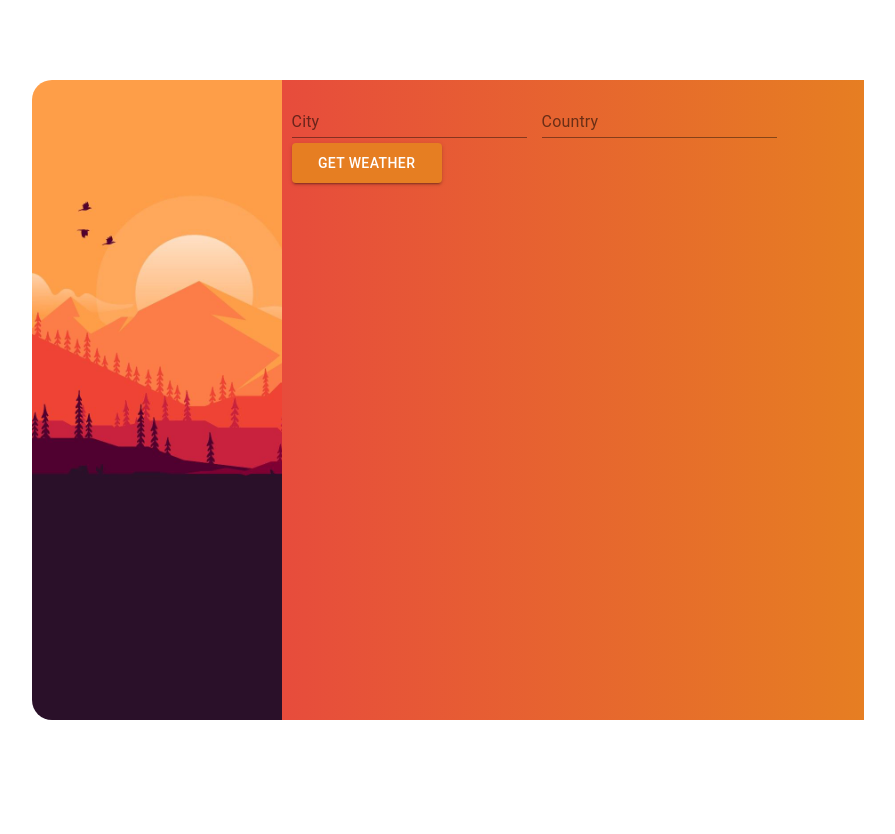
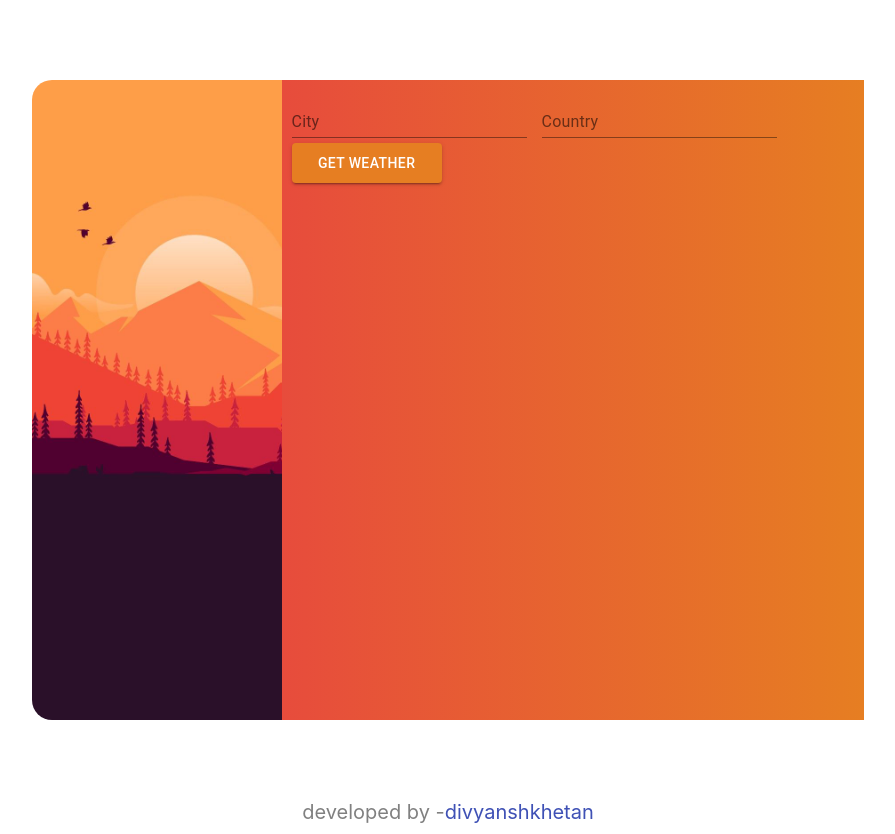
Before and after one commit to divyanshkhetan/weatherApp, a React (Create React App) app: page / in a window 1280 px wide. Shown: the whole page, without its empty margins (192-1087 px from the left). Before the commit the page ends 800 px from the top, so only its background shows below. Built offline with nearby package versions, Linux system fonts and the light colour scheme.

Commit message:
added developer link and prevented overflow

```diff
--- a/public/index.html
+++ b/public/index.html
@@ -25,6 +25,12 @@
       Learn how to configure a non-root public URL by running `npm run build`.
     -->
     <title>Weather App</title>
+    <style>
+        body{
+          margin: 0px;
+          overflow: hidden;
+        }
+    </style>
   </head>
   <body>
     <noscript>You need to enable JavaScript to run this app.</noscript>
--- a/src/App.js
+++ b/src/App.js
@@ -1,11 +1,12 @@
 import Weather from "./components/weather";
-
+import Developer from "./components/developer";
 
 
 function App() {
   return (
     <div className="App">
       <Weather/>
+      <Developer />
     </div>
   );
 }
--- /dev/null
+++ b/src/components/developer.jsx
@@ -0,0 +1,24 @@
+import { Box, makeStyles, Typography } from "@material-ui/core"
+import Link from '@material-ui/core/Link';
+
+const useStyles = makeStyles({
+    dev:{
+        marginBottom: 10,
+        display:'flex',
+        width: '100vw',
+        justifyContent: 'center',
+        fontSize: '20px',
+        color: 'grey'
+    }
+});
+
+const Developer = () => {
+    const classes = useStyles();
+    return (
+        <Box className={classes.dev}>developed by - <Link href="https://github.com/divyanshkhetan" target="_blank">
+             divyanshkhetan
+      </Link> </Box>
+    )
+}
+
+export default Developer
```
